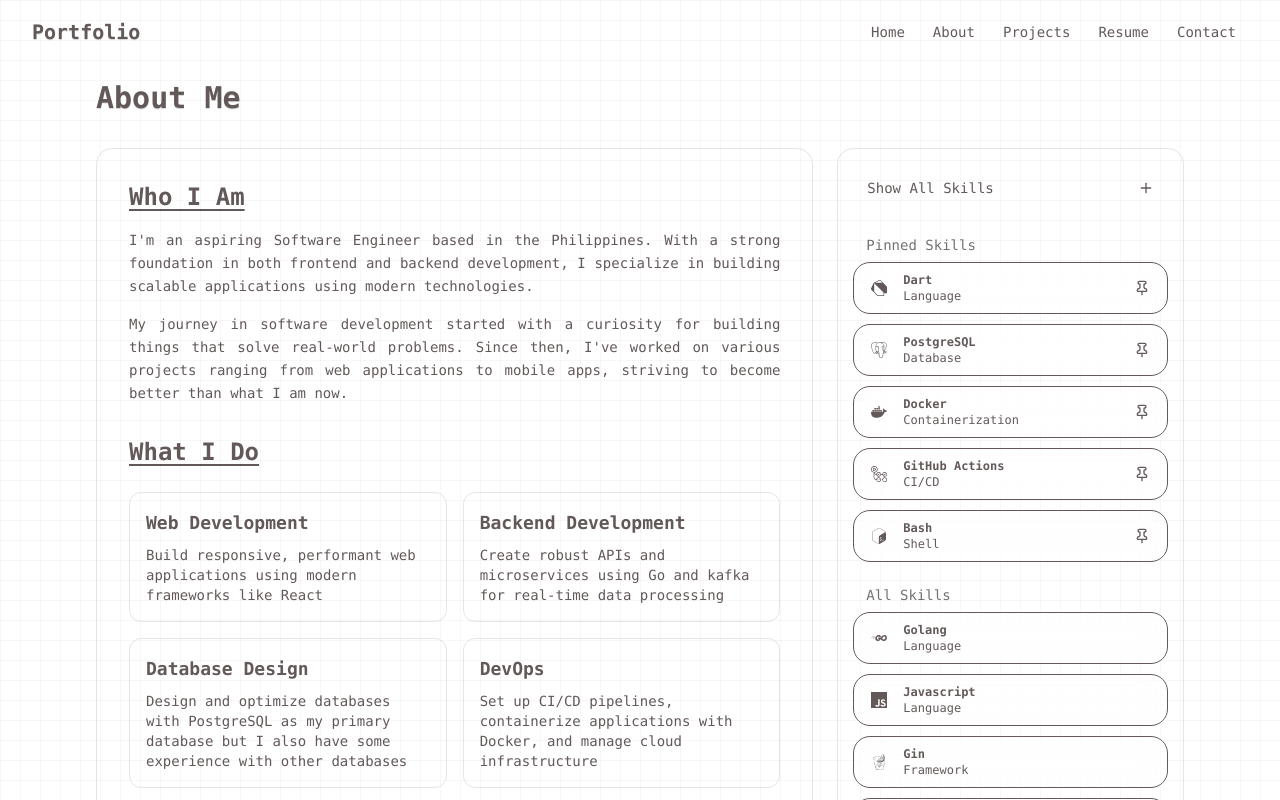
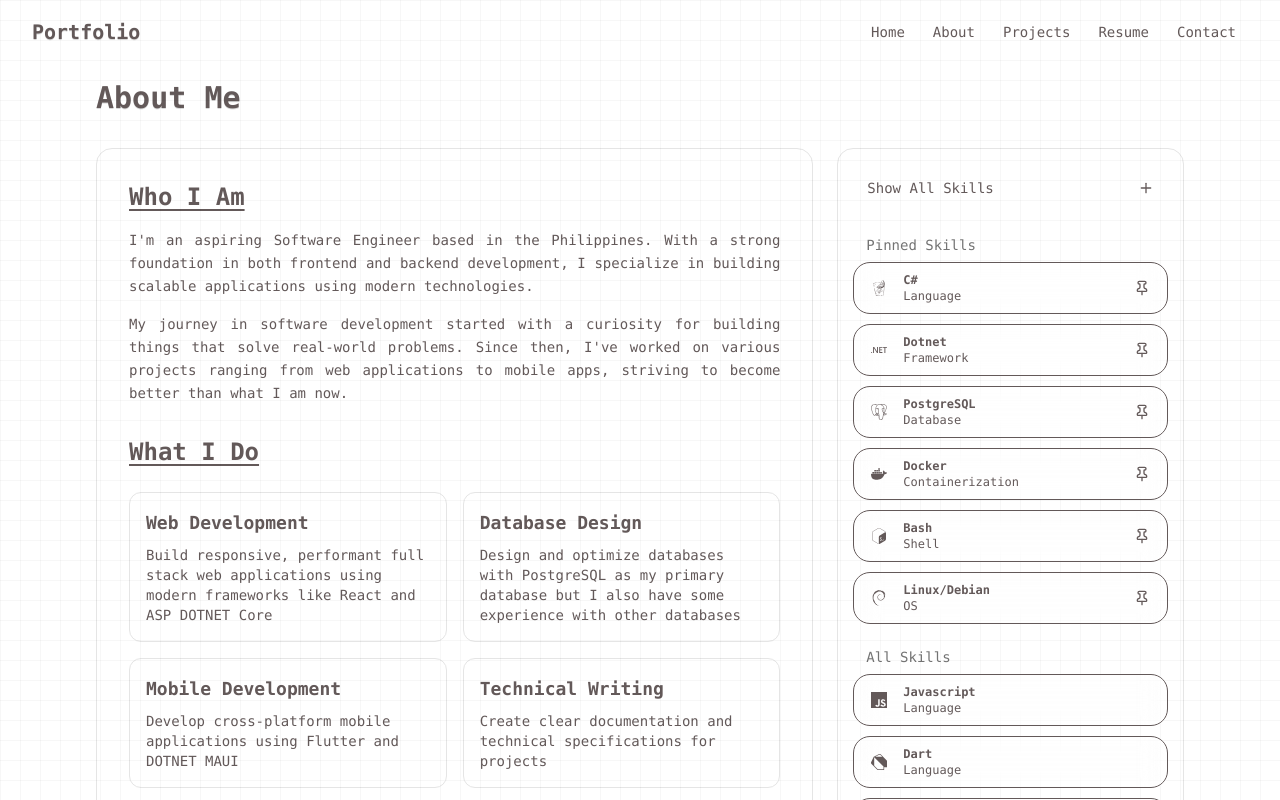
Before and after one commit to JasperRosales/portfolio-x, a React (Vite) app: page /about in a window 1280 px wide. Shown: the top 800 px of the page. Built offline with nearby package versions, Linux system fonts and the light colour scheme.

Commit message:
added some new info

```diff
--- a/src/data/experience.ts
+++ b/src/data/experience.ts
@@ -20,8 +20,8 @@ export interface Education {
 export const workExperience: Experience[] = [
   {
     date: 'February 2026 - Present',
-    title: 'Software Developer',
-    subtitle: 'CJJG Town Gaz - Main Branch (Balayan)',
+    title: 'Software Developer (Contract)',
+    subtitle: 'CJG Town Gaz - Main Branch (Balayan)',
     location: 'Brgy. Caloocan, Balayan, Batangas',
     achievements: [
       'Developed a comprehensive software solution for streamlining operations and improving efficiency',
@@ -29,7 +29,7 @@ export const workExperience: Experience[] = [
       'Made an impact on the business decision making through the use of data-driven insights and analytics',
       'Became the main point of contact for all technical aspects of the business, providing support and guidance to non-technical stakeholders',
     ],
-    techStack: ['Software Development', 'Data Analysis', 'Business Intelligence', 'Technical Support', 'System Integration', 'Multi-Platform Development'],
+    techStack: ['Software Development', 'Data Analysis', 'Technical Support', 'System Integration', 'Multi-Platform Development'],
   },
   {
     date: 'April 2024 - Present',
@@ -44,7 +44,7 @@ export const workExperience: Experience[] = [
       'Managed projects independently with strong time management and adaptability',
       'Consistently meeting deadlines while maintaining high-quality standards',
     ],
-    techStack: ['Golang', 'Java', 'PostgreSQL', 'Docker', 'React', 'Typescript' ],
+    techStack: ['Golang', 'C#', '. NET','PostgreSQL', 'Docker', 'React', 'Javascript' ],
   },
 ];
 
@@ -95,7 +95,7 @@ export const otherExperience: Experience[] = [
     location: 'BatStateU TNEU Balayan, Batangas',
     achievements: [
       'Audited excel spreadsheets and reports for the financial status and activities',
-      'Managed the receipt of each activity',
+      'Managed business transactions of activities/events',
       'Maintained accurate financial reporting for the organization',
     ],
     techStack: ['Microsoft Excel', 'Financial Reporting', 'Accounting'],
@@ -121,7 +121,8 @@ export const education: Education[] = [
       'Maintained academic excellence while balancing leadership roles in multiple student organizations',
       'Founded CICS Github Community to foster student collaboration and open-source contribution',
       'Competed and won in Maze Mastery coding competition against students of all year levels',
-      'Recognized for dedicated service through SSC Service Award',
+      'Ranked 3rd in the Gawad Salakot 2026: Student Leadership Awards',
+      'Recognized for dedicated two-year service through SSC Service Award',
     ],
   },
   {
--- a/src/data/services.ts
+++ b/src/data/services.ts
@@ -6,23 +6,15 @@ export interface Service {
 export const services: Service[] = [
   {
     title: "Web Development",
-    description: "Build responsive, performant web applications using modern frameworks like React",
-  },
-  {
-    title: "Backend Development",
-    description: "Create robust APIs and microservices using Go and kafka for real-time data processing",
+    description: "Build responsive, performant full stack web applications using modern frameworks like React and ASP DOTNET Core",
   },
   {
     title: "Database Design",
     description: "Design and optimize databases with PostgreSQL as my primary database but I also have some experience with other databases",
   },
   {
-    title: "DevOps",
-    description: "Set up CI/CD pipelines, containerize applications with Docker, and manage cloud infrastructure",
-  },
-  {
     title: "Mobile Development",
-    description: "Develop cross-platform mobile applications using Flutter and Dart",
+    description: "Develop cross-platform mobile applications using Flutter and DOTNET MAUI",
   },
   {
     title: "Technical Writing",
--- a/src/data/skills.tsx
+++ b/src/data/skills.tsx
@@ -1,6 +1,5 @@
 import type { ReactNode } from "react";
 import {
-  SiGo,
   SiPostgresql,
   SiDocker,
   SiApachekafka,
@@ -20,6 +19,9 @@ import {
   SiMake,
   SiGnubash,
   SiDebian,
+  SiDotnet,
+  SiServerfault,
+  SiRedis,
 } from "react-icons/si";
 
 interface Skill {
@@ -29,21 +31,23 @@ interface Skill {
 }
 
 export const allSkills: Skill[] = [
-  { name: "Golang", icon: <SiGo />, info: "Language"},
-  { name: "Javascript", icon: <SiJavascript />, info: "Language"  },
+  { name: "Javascript", icon: <SiJavascript />, info: "Language" },
   { name: "Dart", icon: <SiDart />, info: "Language" },
+  { name: "C#", icon: <SiGin />, info: "Language" },
 
-  { name: "Gin", icon: <SiGin />, info: "Framework" },
   { name: "React", icon: <SiReact />, info: "Framework" },
+  { name: "Dotnet", icon: <SiDotnet />, info: "Framework" },
   { name: "Flutter", icon: <SiFlutter />, info: "Framework" },
 
   { name: "RESTful", icon: <SiJson />, info: "API" },
   { name: "GRPC", icon: <SiGoogle />, info: "API" },
-
-  { name: "Microservices", icon: <SiServerless />, info: "Architecture" },
   { name: "Kafka", icon: <SiApachekafka />, info: "Message Broker" },
 
+  { name: "Monolithic", icon: <SiServerfault />, info: "Architecture" },
+  { name: "Microservices", icon: <SiServerless />, info: "Architecture" },
+
   { name: "PostgreSQL", icon: <SiPostgresql />, info: "Database" },
+  { name: "Redis", icon: <SiRedis />, info: "Database" },
 
   { name: "Docker", icon: <SiDocker />, info: "Containerization" },
   { name: "Prometheus", icon: <SiPrometheus />, info: "Monitoring" },
@@ -57,9 +61,10 @@ export const allSkills: Skill[] = [
 ];
 
 export const pins: Skill[] = [
-  { name: "Dart", icon: <SiDart />, info: "Language" },
+  { name: "C#", icon: <SiGin />, info: "Language" },
+  { name: "Dotnet", icon: <SiDotnet />, info: "Framework" },
   { name: "PostgreSQL", icon: <SiPostgresql />, info: "Database" },
   { name: "Docker", icon: <SiDocker />, info: "Containerization" },
-  { name: "GitHub Actions", icon: <SiGithubactions />, info: "CI/CD" },
   { name: "Bash", icon: <SiGnubash />, info: "Shell" },
+  { name: "Linux/Debian", icon: <SiDebian />, info: "OS" },
 ];
```
